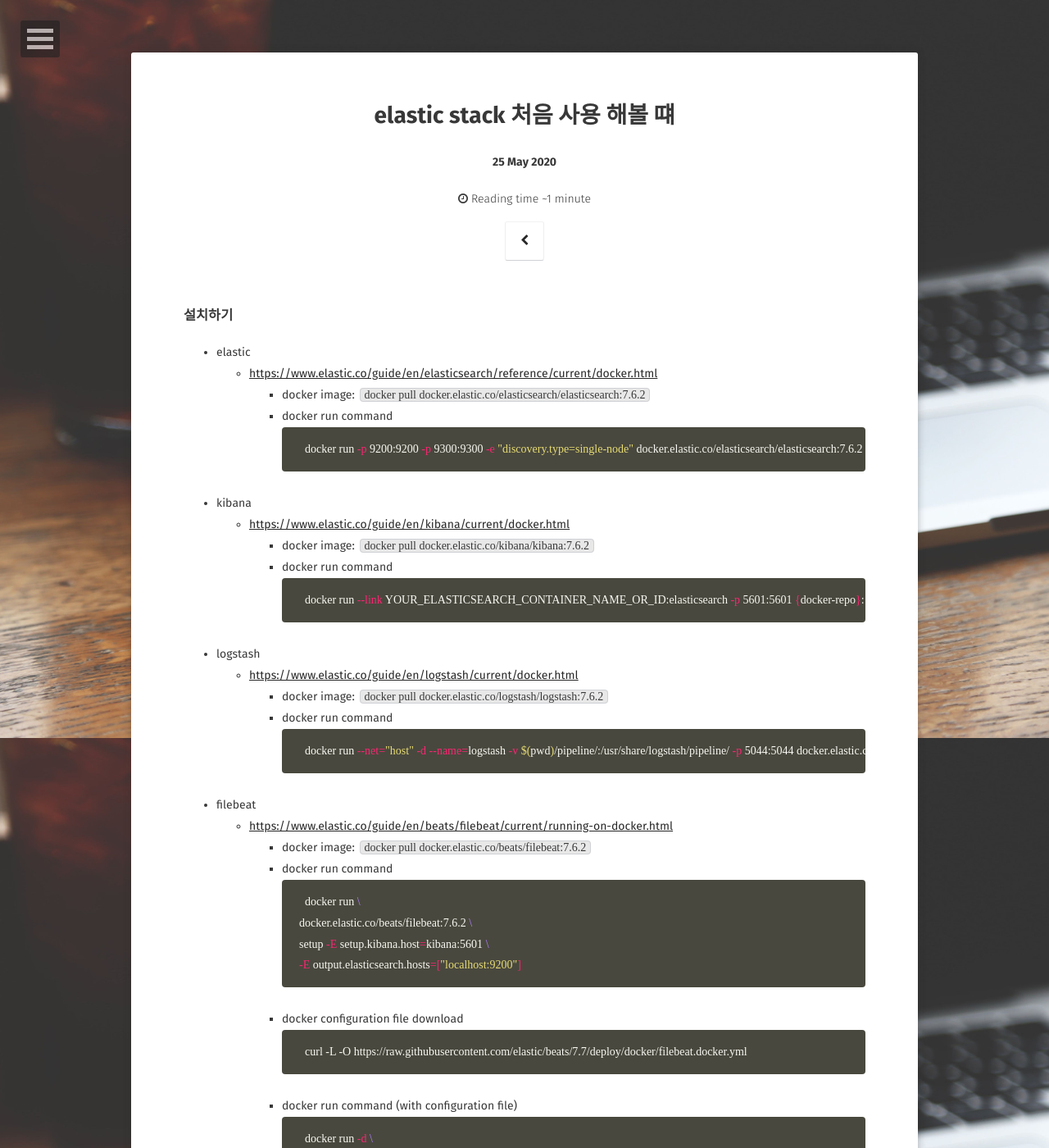
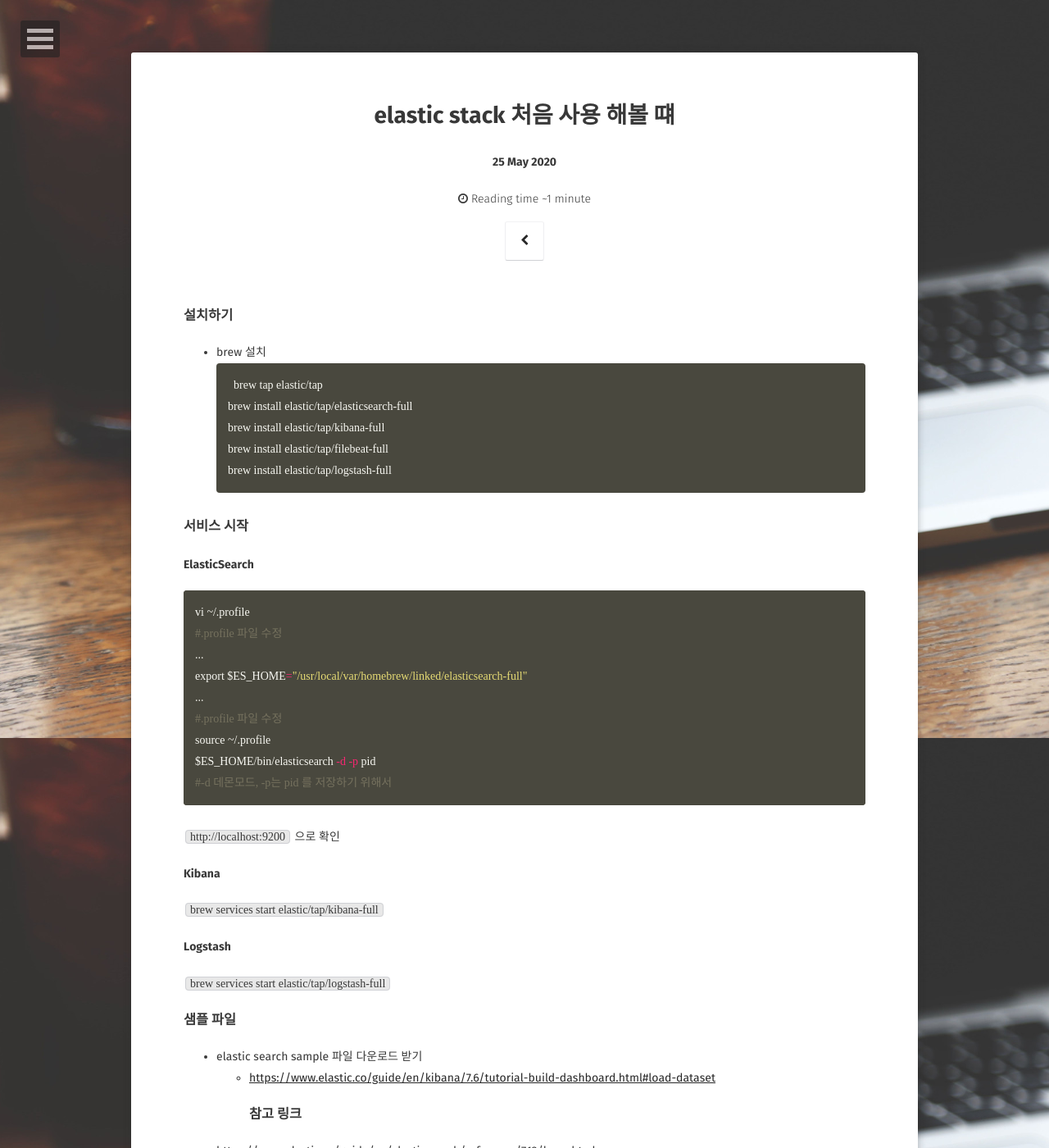
Before and after one commit to mayaul/mayaul.github.io, a Jekyll site: the page built from _posts/2020-05-26-elastic-stack.md, in a window 1280 px wide and 1400 px high. Shown: the whole window at 82% size. Built offline with Jekyll 4.4.1, drawn with Linux system fonts in a browser that asks for light colours; some web fonts are replaced; comment, search, counter and statistics services are not loaded; some of the changed text lies outside the part shown.

````diff
--- a/_posts/2020-05-26-elastic-stack.md
+++ b/_posts/2020-05-26-elastic-stack.md
@@ -13,64 +13,38 @@ tag:
 - logstash
 ---
 ### 설치하기
-* elastic
-    - [https://www.elastic.co/guide/en/elasticsearch/reference/current/docker.html](https://www.elastic.co/guide/en/elasticsearch/reference/current/docker.html)
-        + docker image: `docker pull docker.elastic.co/elasticsearch/elasticsearch:7.6.2`
-        + docker run command
-        ``` bash
-        docker run -p 9200:9200 -p 9300:9300 -e "discovery.type=single-node" docker.elastic.co/elasticsearch/elasticsearch:7.6.2
-        ```
-* kibana
-    - [https://www.elastic.co/guide/en/kibana/current/docker.html](https://www.elastic.co/guide/en/kibana/current/docker.html)
-        + docker image: `docker pull docker.elastic.co/kibana/kibana:7.6.2`
-        + docker run command
-        ``` bash
-        docker run --link YOUR_ELASTICSEARCH_CONTAINER_NAME_OR_ID:elasticsearch -p 5601:5601 {docker-repo}:{version}
-        ```
-* logstash
-    - [https://www.elastic.co/guide/en/logstash/current/docker.html](https://www.elastic.co/guide/en/logstash/current/docker.html)
-        + docker image: `docker pull docker.elastic.co/logstash/logstash:7.6.2`
-        + docker run command
-        ``` bash
-        docker run --net="host" -d --name=logstash -v $(pwd)/pipeline/:/usr/share/logstash/pipeline/ -p 5044:5044 docker.elastic.co/logstash/logstash:7.6.2 -e "ELASTIC_HOST=localhost:9200"
-        ```
-* filebeat
-    - [https://www.elastic.co/guide/en/beats/filebeat/current/running-on-docker.html](https://www.elastic.co/guide/en/beats/filebeat/current/running-on-docker.html)
-        + docker image: `docker pull docker.elastic.co/beats/filebeat:7.6.2`
-        + docker run command
-        ``` bash
-        docker run \
-        docker.elastic.co/beats/filebeat:7.6.2 \
-        setup -E setup.kibana.host=kibana:5601 \
-        -E output.elasticsearch.hosts=["localhost:9200"]
-        ```
+* brew 설치
+```bash
+brew tap elastic/tap
+brew install elastic/tap/elasticsearch-full
+brew install elastic/tap/kibana-full
+brew install elastic/tap/filebeat-full
+brew install elastic/tap/logstash-full
+```
 
-        + docker configuration file download
-        ```
-        curl -L -O https://raw.githubusercontent.com/elastic/beats/7.7/deploy/docker/filebeat.docker.yml
-        ```
-        + docker run command (with configuration file)
-        ``` bash
-        docker run -d \
-        --name=filebeat \
-        --user=root \
-        --volume="$(pwd)/filebeat.docker.yml:/usr/share/filebeat/filebeat.yml:ro" \
-        --volume="/var/lib/docker/containers:/var/lib/docker/containers:ro" \
-        --volume="/var/run/docker.sock:/var/run/docker.sock:ro" \
-        docker.elastic.co/beats/filebeat:7.6.2
-        ```
-        + filebeat.docker.yml 파일 수정하기
-        ``` bash
-      filebeat.inputs:
-      - type: log
-        enabled: true
-        paths:
-          - /var/log/*.log
+### 서비스 시작
+#### ElasticSearch
+```bash
+vi ~/.profile
+#.profile 파일 수정
+...
+export $ES_HOME="/usr/local/var/homebrew/linked/elasticsearch-full"
+...
+#.profile 파일 수정
+source ~/.profile
+$ES_HOME/bin/elasticsearch -d -p pid
+#-d 데몬모드, -p는 pid 를 저장하기 위해서
+```
+`http://localhost:9200` 으로 확인
 
-      output.logstash:
-        hosts: ["localhost:5044"]
-        ```
+#### Kibana
+`brew services start elastic/tap/kibana-full`
+
+#### Logstash
+`brew services start elastic/tap/logstash-full`
 
 ### 샘플 파일
 * elastic search sample 파일 다운로드 받기
     - [https://www.elastic.co/guide/en/kibana/7.6/tutorial-build-dashboard.html#load-dataset](https://www.elastic.co/guide/en/kibana/7.6/tutorial-build-dashboard.html#load-dataset)
+### 참고 링크
+* https://www.elastic.co/guide/en/elasticsearch/reference/7.13/brew.html
````
Also changed, not shown: _posts/2021-01-10-aws-cloud-watch-alarms.md (deleted, +0 -29 lines), _posts/2021-06-18-redis.md (added, +52 -0 lines), _posts/2021-08-19-aws-cloud-watch-alarms.md (added, +56 -0 lines), assets/img/posts/cloudwatch/cloudwatch_1.png (added), assets/img/posts/cloudwatch/cloudwatch_2.png (added), assets/img/posts/cloudwatch/cloudwatch_3.png (added), assets/img/posts/cloudwatch/cloudwatch_4.png (added), assets/img/posts/cloudwatch/cloudwatch_aws_1.png (added).
